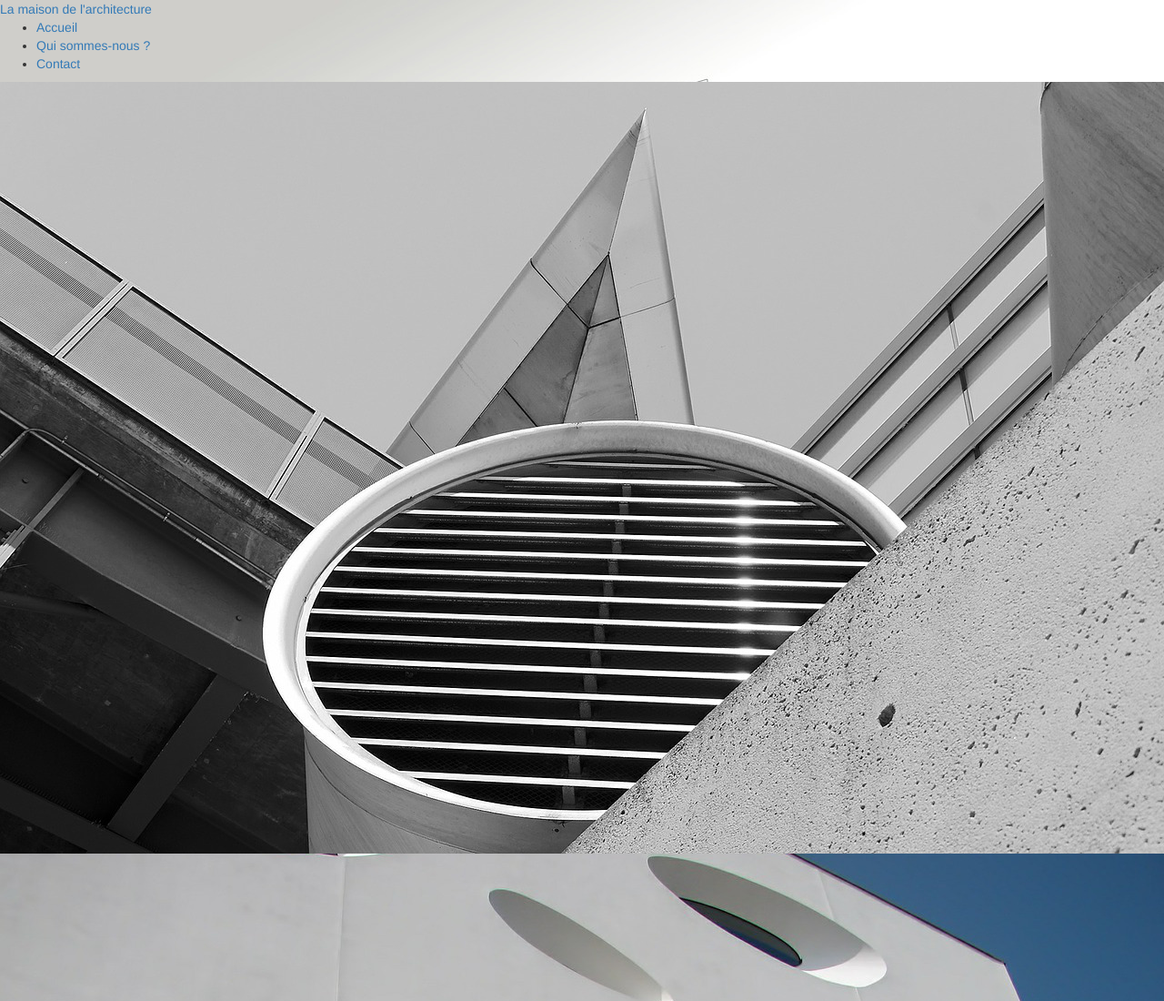
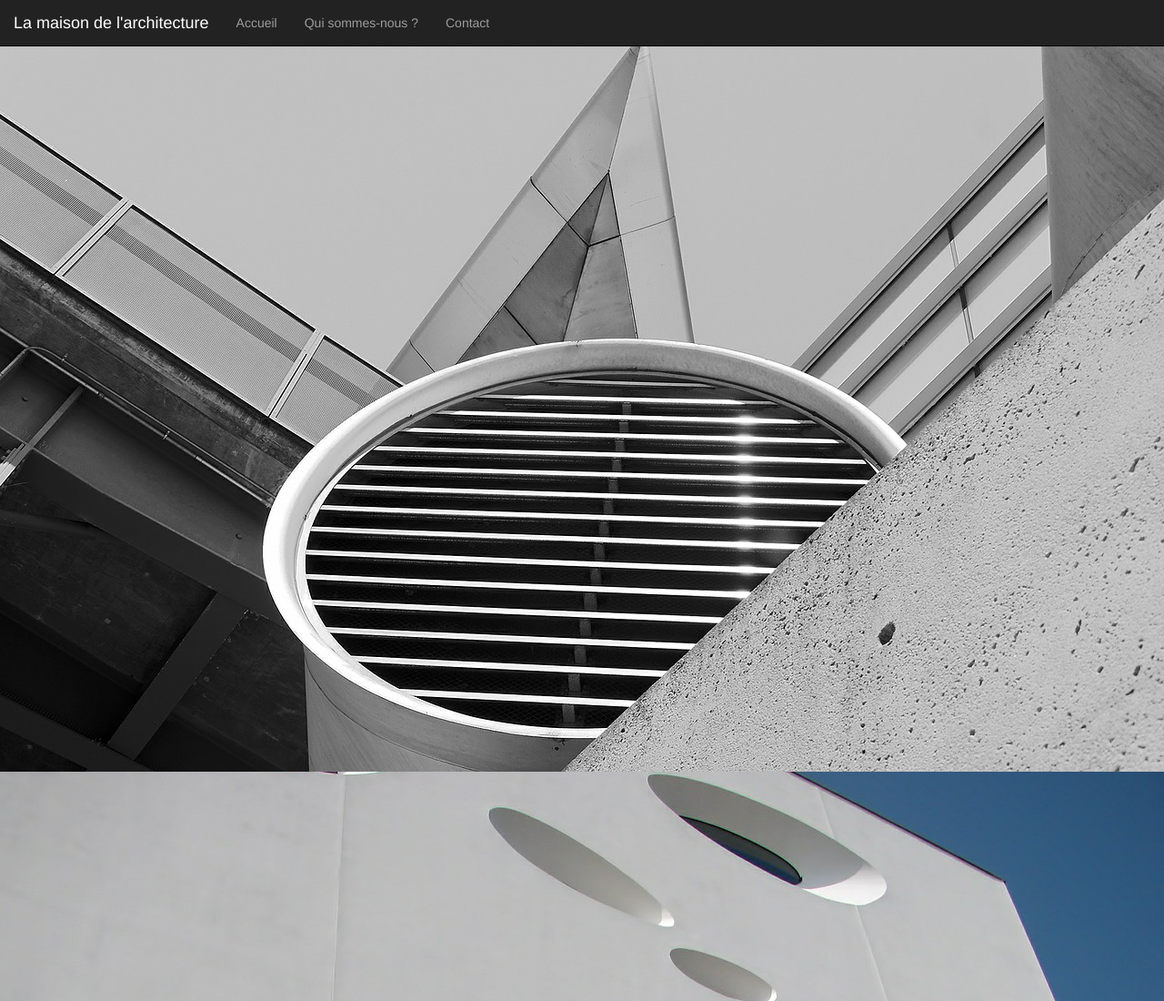
Before and after one commit to Massinissaphynael/bootstraptrain, a plain HTML site: page index.html in a window 1280 px wide. Shown: the top 1100 px of the page at 91% size. Drawn offline with nearby package versions, Linux system fonts and the light colour scheme.

Commit message:
Création des class de la barre de navigation

```diff
--- a/index.html
+++ b/index.html
@@ -40,20 +40,23 @@
   </head>
 
   <body id="page-top">
+	<!-- Navigation =========VOIR SI HEADER EN TROP========================================= -->
 
-    <header>
 
-      <!-- Navigation
-      ================================================== -->
-      <a href="#page-top">La maison de l'architecture</a>
-      <ul>
-        <li class="hidden"><a href="#page-top"></a></li>
-        <li><a href="#accueil">Accueil</a></li>
-        <li><a href="#qui">Qui sommes-nous ?</a></li>
-        <li><a href="#contact">Contact</a></li>
-      </ul>
+		<div class="navbar navbar-inverse navbar-fixed-top">
 
-    </header>
+					<div class="navbar-header">
+						<a class="navbar-brand" href="#page-top">La maison de l'architecture</a>
+					</div>
+					<ul class="nav navbar-nav">
+	<!--				<li class="hidden"><a href="#page-top"></a></li> 				-->
+						<li><a href="#accueil">Accueil</a></li>
+						<li><a href="#qui">Qui sommes-nous ?</a></li>
+						<li><a href="#contact">Contact</a></li>
+					</ul>
+
+		</div>
+
 
     <!-- Caroussel
     ================================================== -->
@@ -124,7 +127,6 @@
         });
       });
     </script>
-
   </body>
 
 </html>
```
